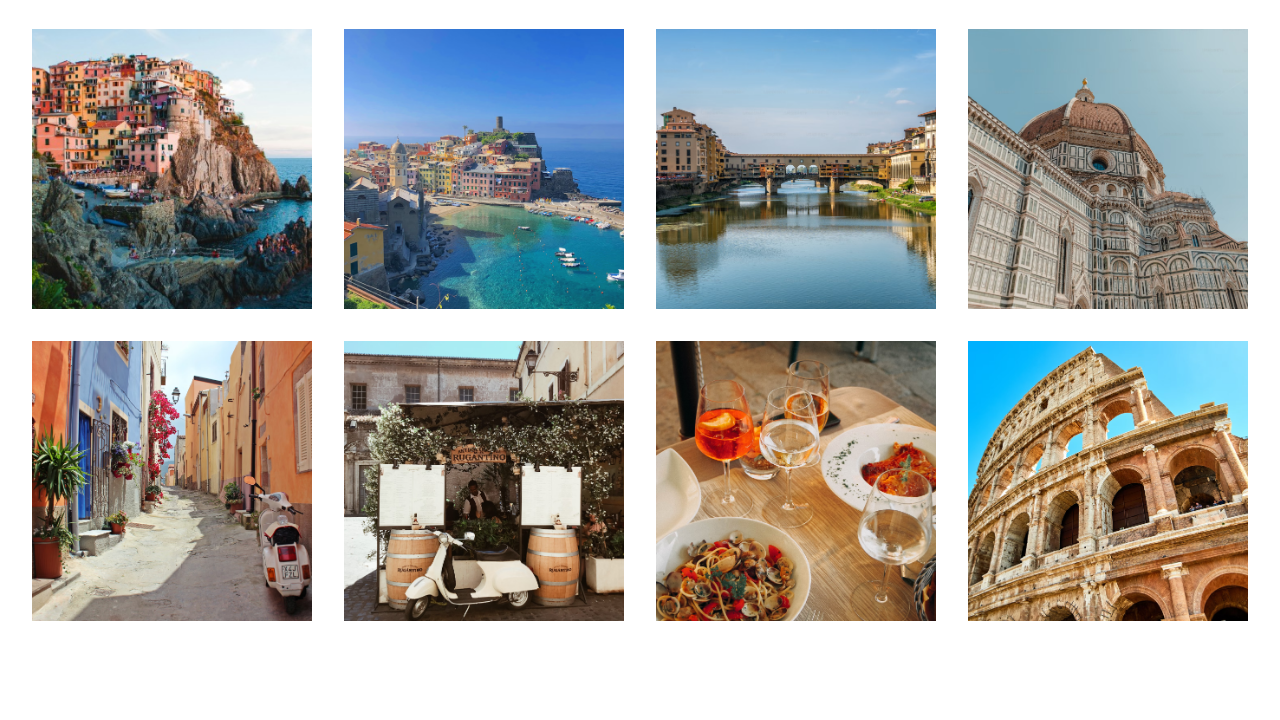
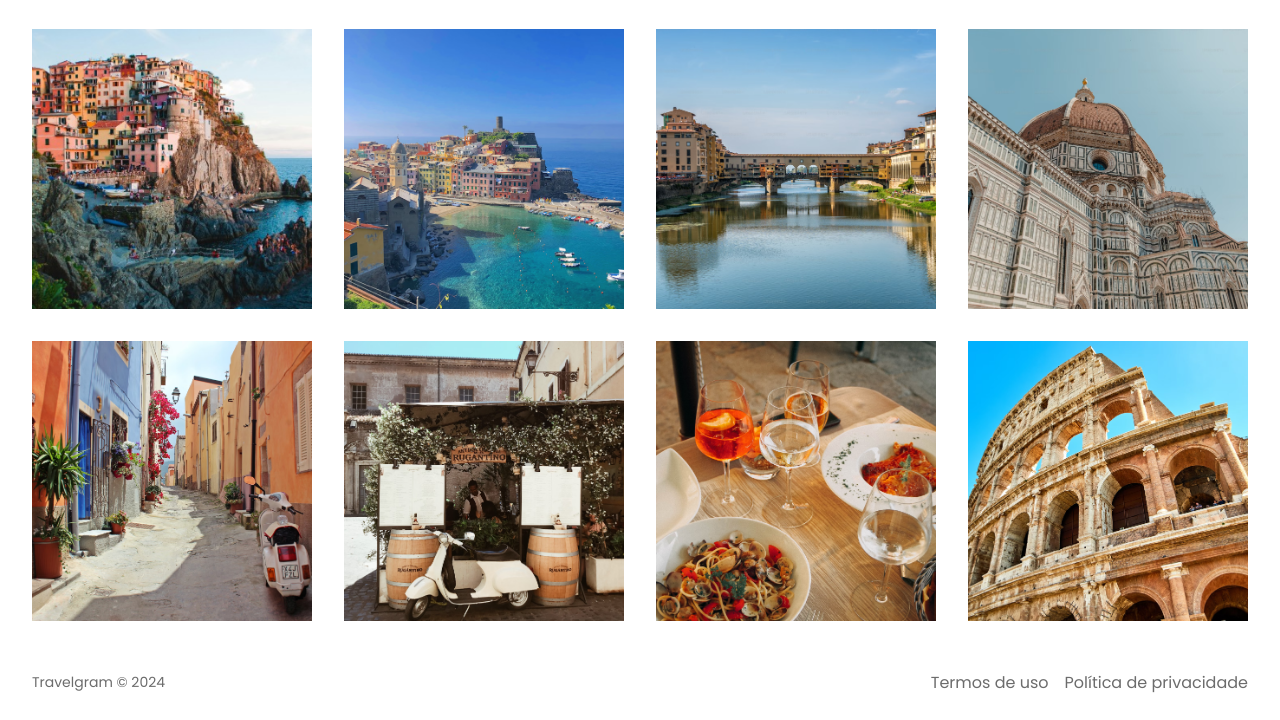
Before and after one commit to lucianop-bs/projeto-travelgram-responsivo, a plain HTML site: page index.html in a window 1280 px wide. Shown: the part 635-1355 px from the top of the page. Before the commit the page ends 1280 px from the top, so only its background shows below. Drawn offline with Linux system fonts and the light colour scheme.

Commit message:
add footer + finalização do projeto

```diff
--- a/index.html
+++ b/index.html
@@ -76,6 +76,22 @@
         <img src="./assets/Image 12.png" alt="">
     </section>
 
+    <footer>
+        <div class="footer flex">
+            <div>
+                <p>Travelgram © 2024</p>
+            </div>
+            <div class="gap flex">
+                <div>
+                    <a href="#">Termos de uso</a>
+                </div>
+                <div>
+                    <a href="#">Política de privacidade</a>
+                </div>
+            </div>
+        </div>
+
+    </footer>
 </body>
 
 </html>
--- /dev/null
+++ b/style/footer.css
@@ -0,0 +1,19 @@
+footer {
+  padding: 1rem;
+}
+.footer {
+  flex-direction: column;
+  align-items: center;
+  justify-content: center;
+  gap: 1rem;
+}
+
+@media (width >= 80em) {
+  footer {
+    padding: 1.5rem 2rem;
+  }
+  .footer {
+    flex-direction: unset;
+    justify-content: space-between;
+  }
+}
--- a/style/index.css
+++ b/style/index.css
@@ -3,3 +3,4 @@
 @import url(./header.css);
 @import url(./main.css);
 @import url(./galery.css);
+@import url(./footer.css);
--- a/style/main.css
+++ b/style/main.css
@@ -34,7 +34,7 @@ main {
       padding-top: 0;
 
       & p {
-        width: 17.5rem;
+        width: 13rem;
       }
     }
 
--- a/style/utility.css
+++ b/style/utility.css
@@ -4,3 +4,6 @@
 .flex {
   display: flex;
 }
+.gap {
+  gap: 1rem;
+}
```
